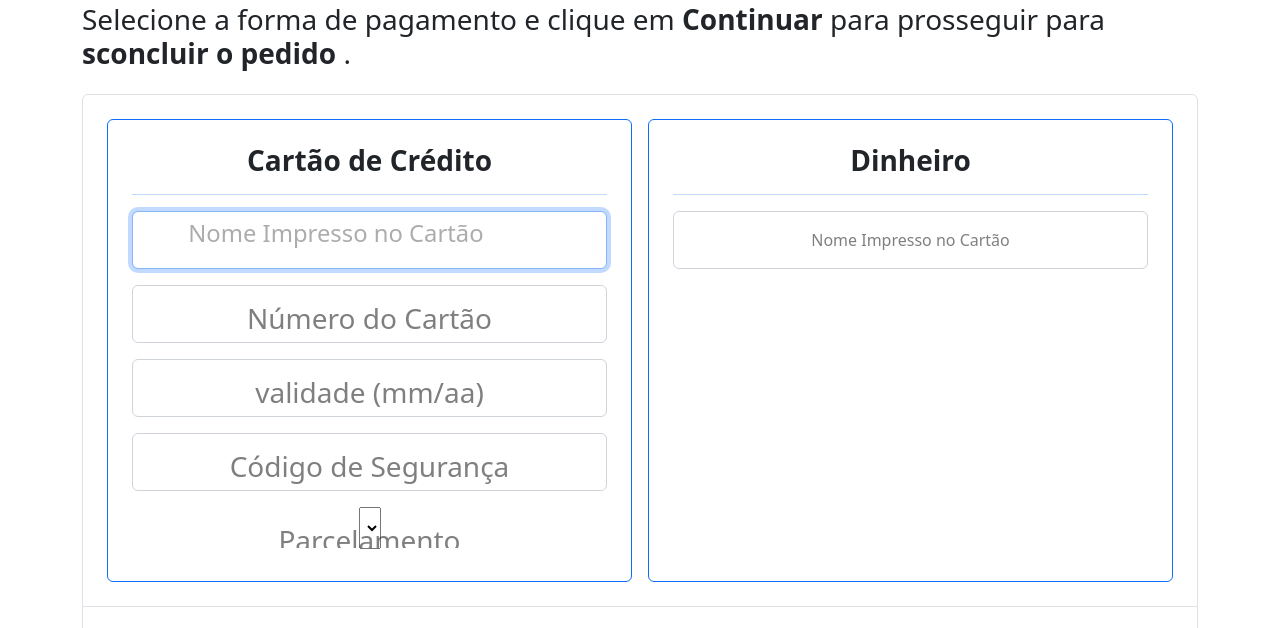
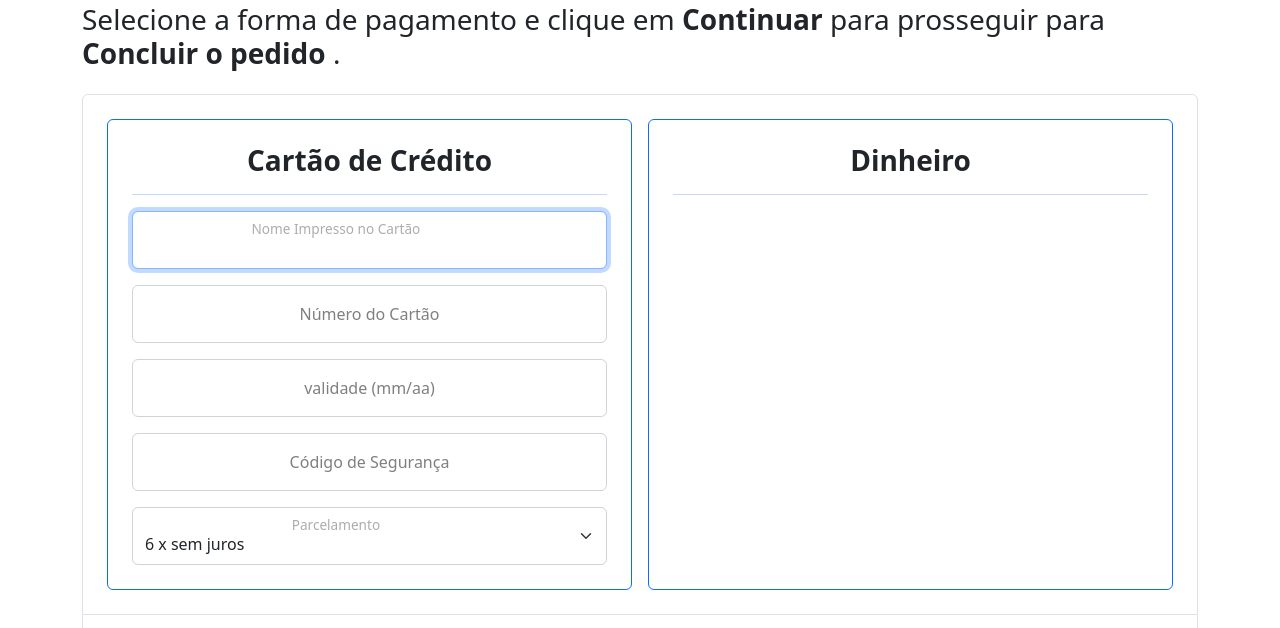
Before and after one commit to leo-ribeiro/Pecas-Cel, a website: page fechamento_pagamento.html in a window 1280 px wide. Shown: the part 129-757 px from the top of the page. Drawn offline with nearby package versions, Linux system fonts and the light colour scheme.

Commit message:
Fechamento Pagamento

```diff
--- a/fechamento_pagamento.html
+++ b/fechamento_pagamento.html
@@ -88,7 +88,7 @@
                     <h3 class="mb-4">
                         Selecione a forma de pagamento e clique em
                         <b>Continuar</b> para prosseguir para
-                        <b>sconcluir o pedido</b>
+                        <b>Concluir o pedido</b>
                         .
                     </h3>
                     <div class="d-flex justify-content-between flex-wrap border rounded-top pt-4 px-3">
@@ -103,7 +103,7 @@
                             <label class="btn btn-outline-primary p-4 h-100 w-100" for="pag1">
                                 <h3>
                                     <b class="text-dark">Cartão de Crédito</b>
-                                    <br>
+                                </h3>
                                     <hr>
                                     <form action="">
                                         <div class="form-floating mb-3">
@@ -148,7 +148,14 @@
                                         </div>
 
                                         <div class="form-floating">
-                                            <select id=""></select>
+                                            <select id="selParcelas" class="form-select">
+                                                <option value="1" selected>À vista</option>
+                                                <option value="2" selected>2 x sem juros</option>
+                                                <option value="3" selected>3 x sem juros</option>
+                                                <option value="4" selected>4 x sem juros</option>
+                                                <option value="5" selected>5 x sem juros</option>
+                                                <option value="6" selected>6 x sem juros</option>
+                                            </select>
                                             <label for="selParcelas" class="text-black-50">Parcelamento</label>
                                         </div>
                                     </form>
@@ -169,16 +176,6 @@
                                 </h3>
                                 <hr>
                                 <form action="">
-                                    <div class="form-floating mb-3">
-                                        <input
-                                            type="text"
-                                            id="txtNome"
-                                            class="form-control"
-                                            placeholder=" "
-                                            autofocus
-                                        >
-                                        <label for="txtNome" class="text-black-50">Nome Impresso no Cartão</label>
-                                    </div>
                                 </form>
                             </label>
                         </div>
```
